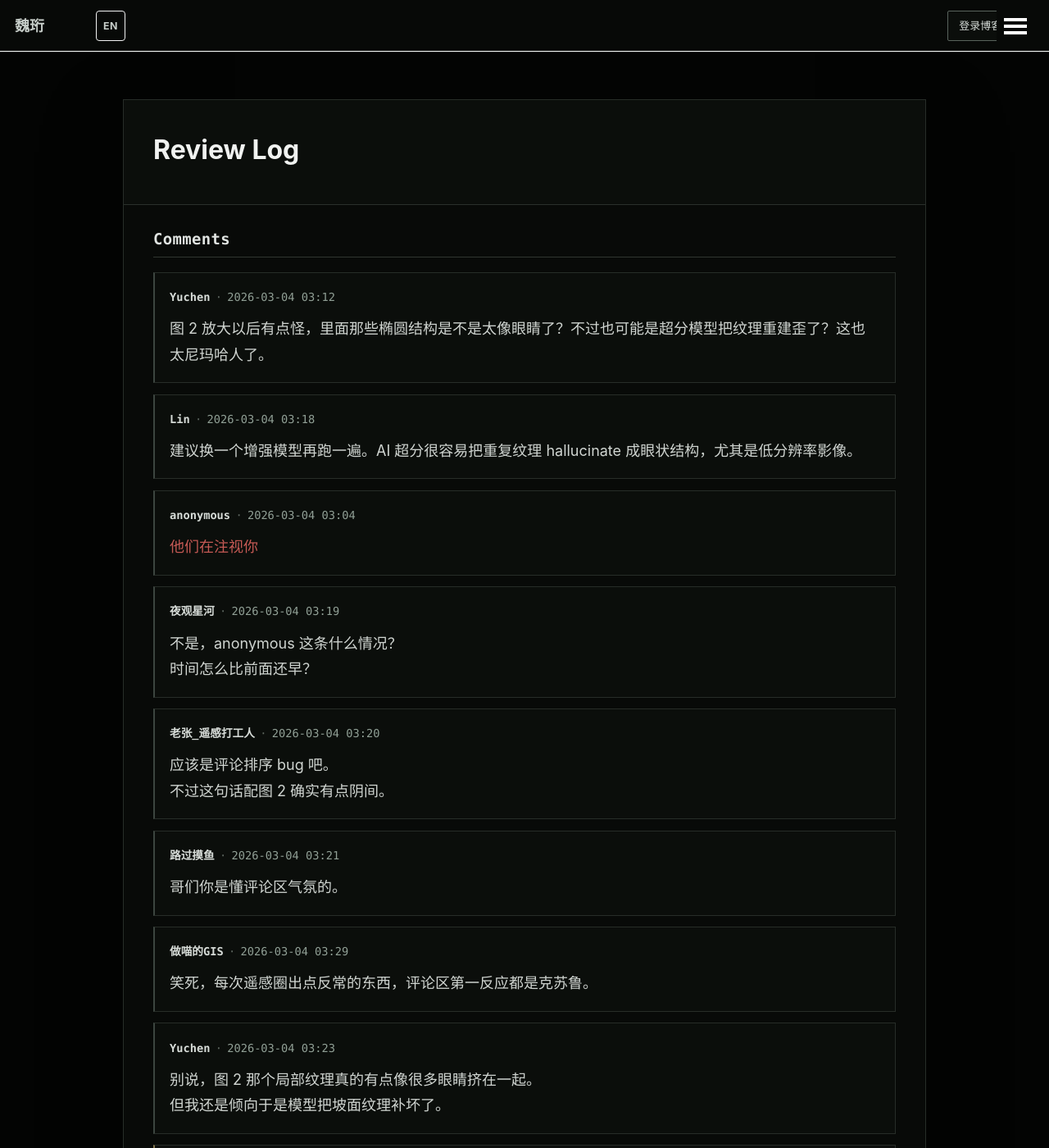
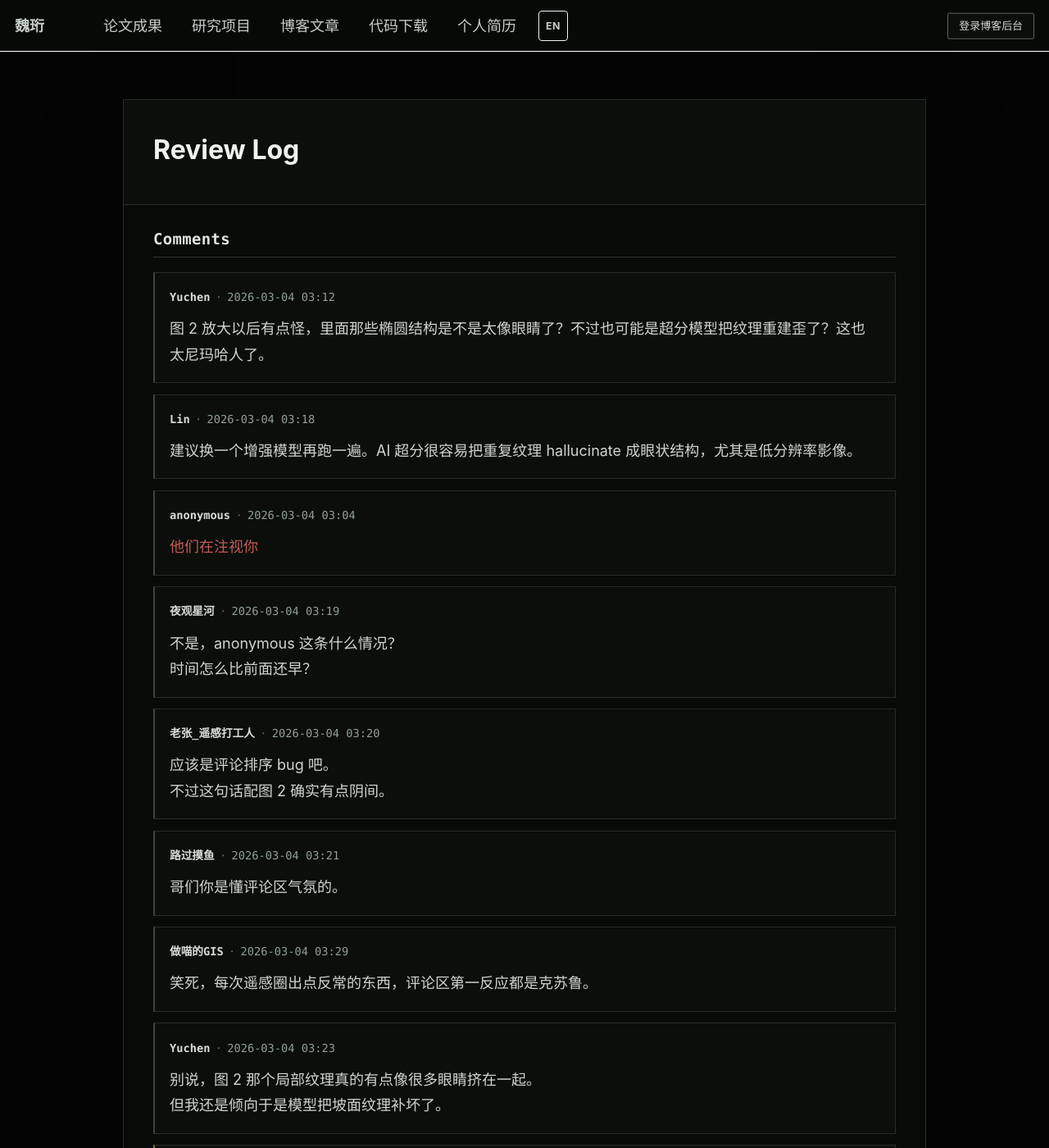
Before and after one commit to NOOB304/NOOB304.github.io, a Jekyll site: the page built from _pages/review-log.md, in a window 1280 px wide and 1400 px high. Shown: the whole window at 82% size. Built offline with Jekyll 4.4.1, drawn with Linux system fonts in a browser that asks for light colours.

Commit message:
fix: keep review navigation visible

```diff
--- a/_includes/masthead.html
+++ b/_includes/masthead.html
@@ -27,17 +27,16 @@
             <li class="masthead__menu-item"><a href="{{ link_url }}">{{ link.title }}</a></li>
           {% endfor %}
           {% include language-switch.html %}
-          {% if page.arg_admin %}
-            <li class="masthead__menu-item persist tail arg-admin-nav">
-              <a id="arg-admin-open" href="#admin-login" role="button" aria-haspopup="dialog">登录博客后台</a>
-            </li>
-          {% else %}
+          {% unless page.arg_admin %}
             <li id="theme-toggle" class="masthead__menu-item persist tail">
               <a><i id="theme-icon" class="fa-solid fa-sun" aria-hidden="true" title="toggle theme"></i></a>
             </li>
-          {% endif %}
+          {% endunless %}
         </ul>
         <ul class="hidden-links hidden"></ul>
+        {% if page.arg_admin %}
+          <a class="arg-admin-nav" id="arg-admin-open" href="#admin-login" role="button" aria-haspopup="dialog">登录博客后台</a>
+        {% endif %}
       </nav>
     </div>
   </div>
--- a/assets/css/arg-admin.css
+++ b/assets/css/arg-admin.css
@@ -167,21 +167,17 @@ body.arg-admin-page .arg-record {
   overflow-wrap: anywhere;
 }
 
-body.arg-admin-page .greedy-nav .visible-links {
-  display: flex;
-  align-items: center;
-  width: 100%;
+body.arg-admin-page .greedy-nav {
+  box-sizing: border-box;
+  padding-right: 8.5rem;
 }
 
-body.arg-admin-page .greedy-nav .visible-links > li {
+body.arg-admin-page .greedy-nav > .arg-admin-nav {
+  position: absolute;
+  top: 50%;
+  right: 0;
+  z-index: 101;
   display: block;
-}
-
-body.arg-admin-page .arg-admin-nav {
-  margin-left: auto;
-}
-
-body.arg-admin-page .greedy-nav .arg-admin-nav a {
   margin: 0;
   padding: 0.42rem 0.72rem;
   color: #d5dbd7;
@@ -190,11 +186,18 @@ body.arg-admin-page .greedy-nav .arg-admin-nav a {
   border-radius: 2px;
   font-family: "SFMono-Regular", Consolas, "Liberation Mono", Menlo, monospace;
   font-size: 0.72rem;
+  line-height: 1.2;
+  text-decoration: none;
+  transform: translateY(-50%);
   cursor: pointer;
 }
 
-body.arg-admin-page .greedy-nav .arg-admin-nav a:hover,
-body.arg-admin-page .greedy-nav .arg-admin-nav a:focus {
+body.arg-admin-page .greedy-nav > button:not(.hidden) ~ .arg-admin-nav {
+  right: 3.25rem;
+}
+
+body.arg-admin-page .greedy-nav > .arg-admin-nav:hover,
+body.arg-admin-page .greedy-nav > .arg-admin-nav:focus {
   color: #fff;
   background: #171b17;
   border-color: #87938b;
--- a/scripts/verify-site.mjs
+++ b/scripts/verify-site.mjs
@@ -365,7 +365,7 @@ async function checkReviewLogSource() {
   const systemNoticeCorrect = !data.includes('更多记录已损坏。')
     && page.includes('class="review-system-notice"')
     && page.includes('<span>更多记录已损坏。</span>');
-  const adminTriggerInNavigation = masthead.includes('class="masthead__menu-item persist tail arg-admin-nav"')
+  const adminTriggerInNavigation = masthead.includes('class="arg-admin-nav"')
     && masthead.includes('id="arg-admin-open"')
     && masthead.includes('登录博客后台')
     && !page.includes('class="arg-admin-entry"')
@@ -622,7 +622,7 @@ async function checkRenderedArgFeatures() {
   }
   if (
     !reviewLog.includes('class="review-system-notice"')
-    || !reviewLog.includes('class="masthead__menu-item persist tail arg-admin-nav"')
+    || !reviewLog.includes('class="arg-admin-nav"')
     || reviewLog.includes('class="arg-admin-entry"')
   ) {
     recordFail('rendered review log system notice or navigation login placement is incorrect');
```
